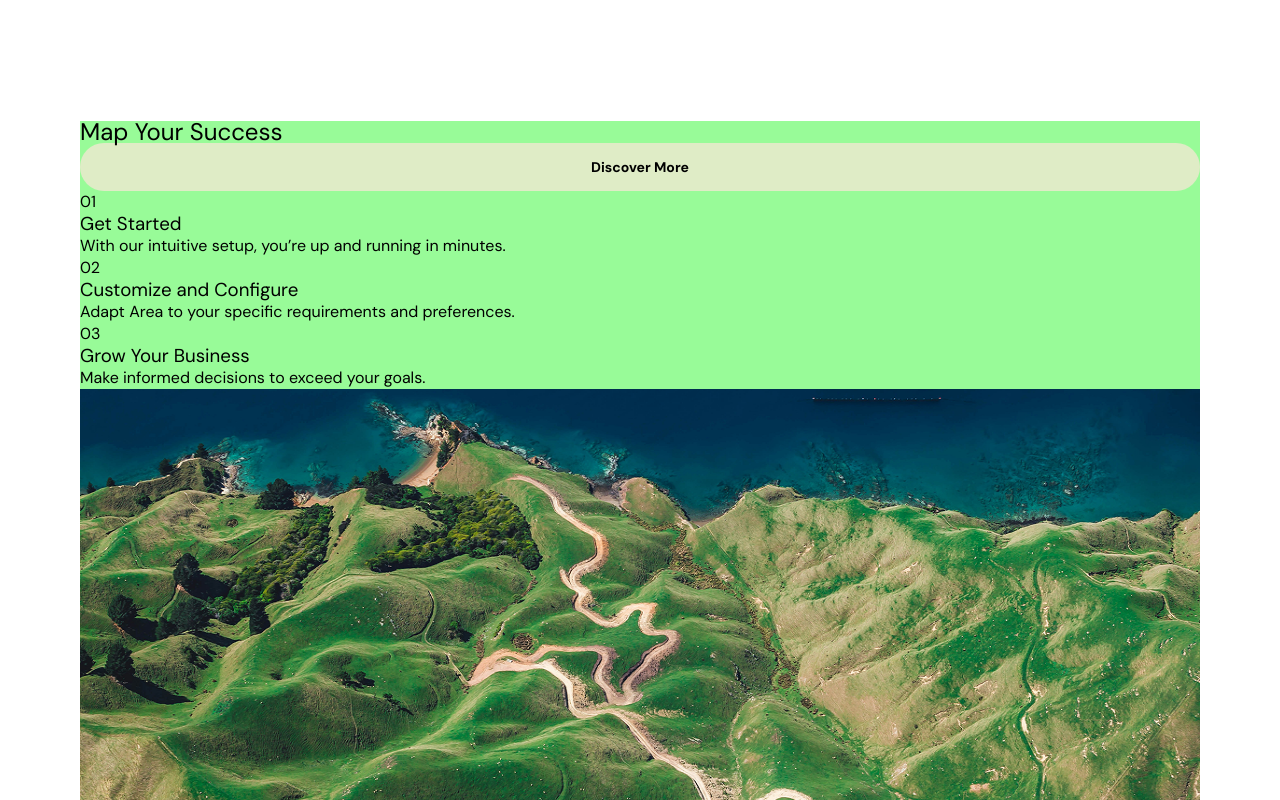
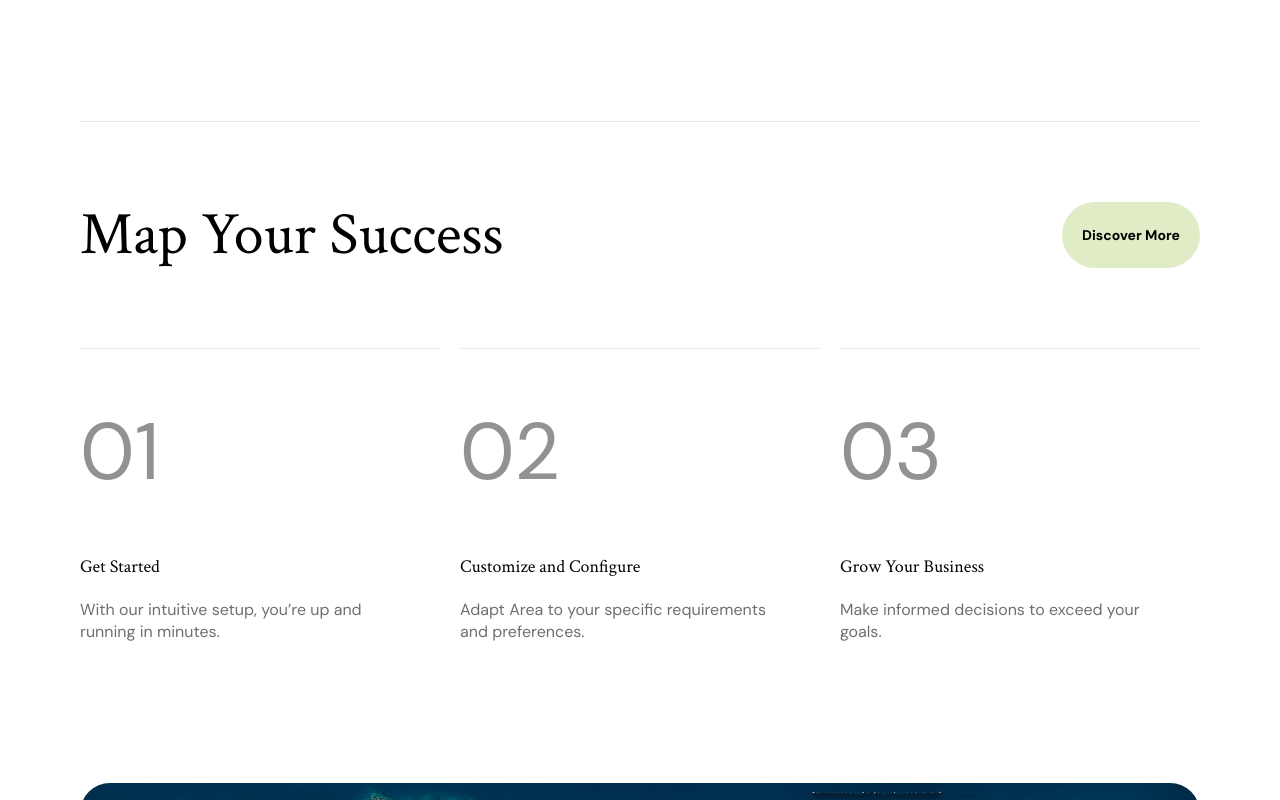
Before and after one commit to ministrov/landing-area-next-ts, a Next.js app: page / in a window 1280 px wide. Shown: the part 6360-7160 px from the top of the page. Built offline with nearby package versions, Linux system fonts and the light colour scheme.

Commit message:
feat: end up creating a desktop version of how it works section

```diff
--- a/components/howItWorks/HowItWorks.module.css
+++ b/components/howItWorks/HowItWorks.module.css
@@ -1,4 +1,59 @@
 .how {
-  height: 1337px;
-  background-color: palegreen;
+  padding-top: 80px;
+  padding-bottom: 40px;
+  border-top: 1px solid var(--color-02);
 }
+
+.header {
+  display: flex;
+  justify-content: space-between;
+  margin-bottom: 80px;
+}
+
+.title {
+  font-family: var(--font-crimson-text);
+  font-size: 60px;
+  line-height: 66px;
+  color: var(--foreground);
+}
+
+.list {
+  display: grid;
+  grid-template-columns: repeat(3, 1fr);
+  column-gap: 20px;
+}
+
+.item {
+  padding-top: 60px;
+  padding-right: 30px;
+  padding-bottom: 20px;
+  border-top: 1px solid var(--color-02);
+}
+
+.item span {
+  display: block;
+  margin-bottom: 60px;
+  font-size: 80px;
+  line-height: 86px;
+  color: var(--color-01);
+}
+
+.item h3 {
+  margin-bottom: 20px;
+  font-family: var(--font-crimson-text);
+  font-size: 18px;
+  line-height: 24px;
+  color: var(--foreground);
+}
+
+.item p {
+  font-size: 16px;
+  line-height: 22px;
+  color: var(--color-06);
+}
+
+.image {
+  display: inline-block;
+  margin-top: 120px;
+  border-radius: 30px;
+}
--- a/components/howItWorks/HowItWorks.tsx
+++ b/components/howItWorks/HowItWorks.tsx
@@ -29,7 +29,7 @@ export const HowItWorks = () => {
         </li>
       </ul>
 
-      <Image src={'/how-desktop.png'} width={1200} height={665} alt={''} />
+      <Image className={styles.image} src={'/how-desktop.png'} width={1200} height={665} alt={''} />
     </section>
   )
 }
```
